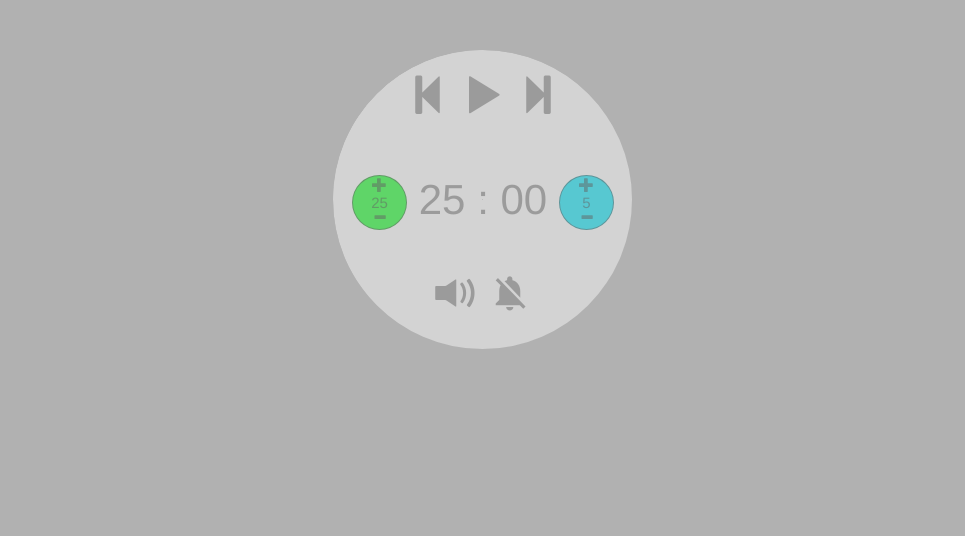
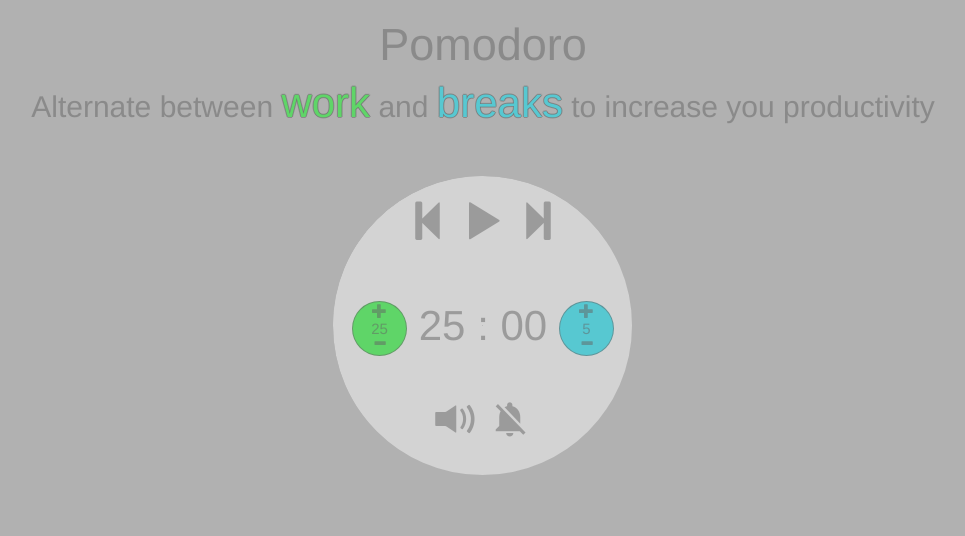
Before and after one commit to QGfcc/Pomodoro, a PHP site: page / in a window 1280 px wide. Shown: the top 536 px of the page, without its empty margins (157-1122 px from the left). Run offline with PHP 8.4, Linux system fonts and the light colour scheme.

Commit message:
working timer swap update even when paused timer swap faster when playing titles css updated

```diff
--- a/css/main.css
+++ b/css/main.css
@@ -6,6 +6,7 @@
 /*$workBorderColor: rgba(95, 213, 104, 1);*/
 /*$breakBorderColor: rgba(87, 200, 209,1);*/
 /*$borderColor: $backgroundColor;*/
+/*$borderBackgroundColor: lightgrey;*/
 /*$borderBackgroundColor: $fontColor;*/
 /*$pomodoroFontColor : rgba(100,100,100,0.5);*/
 /*$containerBorderRadius:5px;*/
@@ -164,6 +165,26 @@ body {
   background-color: transparent;
   text-align: center; }
 
+h1 {
+  font-size: 45px;
+  color: rgba(100, 100, 100, 0.5); }
+
+h2 {
+  /*font-size: 150%;*/
+  color: rgba(100, 100, 100, 0.5);
+  margin: 0 10%; }
+
+.emphasis, .workEmphasis, .breakEmphasis {
+  text-shadow: -1px 0 rgba(100, 100, 100, 0.5), 0 1px rgba(100, 100, 100, 0.5), 1px 0 rgba(100, 100, 100, 0.5), 0 -1px rgba(100, 100, 100, 0.5);
+  font-size: 1.2em;
+  font-size: 1.4em; }
+
+.workEmphasis {
+  color: #5fd568; }
+
+.breakEmphasis {
+  color: #57c8d1; }
+
 .clickable {
   cursor: pointer; }
 
--- a/index.php
+++ b/index.php
@@ -40,9 +40,14 @@
   <body>
     <!--<div class="container">-->
     <div class="">
+      <h1 class="text-center">
+        Pomodoro
+      </h1>
+      <h2 class="text-center">
+        Alternate between  <span class="workEmphasis">work</span> and <span class="breakEmphasis">breaks</span> to increase you productivity
+      </h2>
       <!--//sound alert container-->
       <div id="sound"></div>
-      <!--//TODO not really centered-->
       <div class="mainDiv ">
         <!--<div class="subDiv">-->
         <!--      <div class="inputWrapper workDiv">
--- a/js/main.js
+++ b/js/main.js
@@ -121,7 +121,7 @@ function SoundNotifier(divId) {
     playSoundWav("sound/234524__foolboymedia__notification-up-1.wav");
   };
   this.stop = function () {
-    element.text("");
+    soundEl.text("");
   };
 }
 function TabNotifier(str, interval, times) {
@@ -314,11 +314,16 @@ function Pomodoro() {
   this.updateTimer = function () {
     timerCount = this.getCurDuration();
   };
-  this.swapTimer = function () {
+  this.swapTimer = function (isForcing) {
+    isForcing = isForcing | false;
+    isWorking = !isWorking;
     this.updateDurations();
-    isWorking = !isWorking;
-    this.updateTimer();
+//    this.updateTimer();
     isSwapping = true;
+    if (isForcing) {
+      this.routine();
+      this.restart();
+    }
   };
   this.checkTimer = function () {
     if (timerCount <= 0) {
@@ -415,7 +420,7 @@ $(document).ready(function () {
   var pomodoro = new Pomodoro();
   $("#playPause").click(pomodoro.toggle.bind(pomodoro));
   $("#restart").click(pomodoro.restart.bind(pomodoro));
-  $("#next").click(pomodoro.swapTimer.bind(pomodoro));
+  $("#next").click(pomodoro.swapTimer.bind(pomodoro, true));
   $("#mute").click(pomodoro.toggleSound.bind(pomodoro));
   $("#notification").click(pomodoro.toggleNotification.bind(pomodoro));
   $("#workDurationPlus").click(pomodoro.inputDurationIncrement.bind(pomodoro, $("#workDuration")));
--- a/scss/_stopwatch.scss
+++ b/scss/_stopwatch.scss
@@ -9,7 +9,7 @@ $borderColor: $workBorderColor;
 /*$breakBorderColor: rgba(87, 200, 209,1);*/
 $breakBorderColor: $breakColor;
 /*$borderColor: $backgroundColor;*/
-$borderBackgroundColor: lightgrey;
+/*$borderBackgroundColor: lightgrey;*/
 /*$borderBackgroundColor: $fontColor;*/
 /*$pomodoroFontColor : rgba(100,100,100,0.5);*/
 $pomodoroFontColor :$backgroundColor;
--- a/scss/main.scss
+++ b/scss/main.scss
@@ -3,6 +3,7 @@
 $backgroundColor: rgba(100,100,100,0.5);
 /*$fontColor: white;*/
 $fontColor: $backgroundColor;
+$borderBackgroundColor: lightgrey;
 $workColor: rgba(95, 213, 104, 1);
 $breakColor: rgba(87, 200, 209,1);
 @import "stopwatch.scss";
@@ -18,6 +19,28 @@ body {
   background-color:transparent;
   text-align: center;
 }
+h1 {
+  font-size: 45px;
+  color: $backgroundColor;
+}
+h2 {
+  /*font-size: 150%;*/
+  color: $backgroundColor;
+  margin: 0 10%;
+}
+.emphasis {
+  text-shadow: -1px 0 $backgroundColor, 0 1px $backgroundColor, 1px 0 $backgroundColor, 0 -1px $backgroundColor;
+  font-size: 1.2em;
+  font-size: 1.4em;
+}
+.workEmphasis {
+  @extend .emphasis;
+  color: $workColor;
+}
+.breakEmphasis {
+  @extend .emphasis;
+  color: $breakColor;
+}
 .clickable {
   cursor: pointer;
 }
```
Also changed, not shown: 1 other file.
